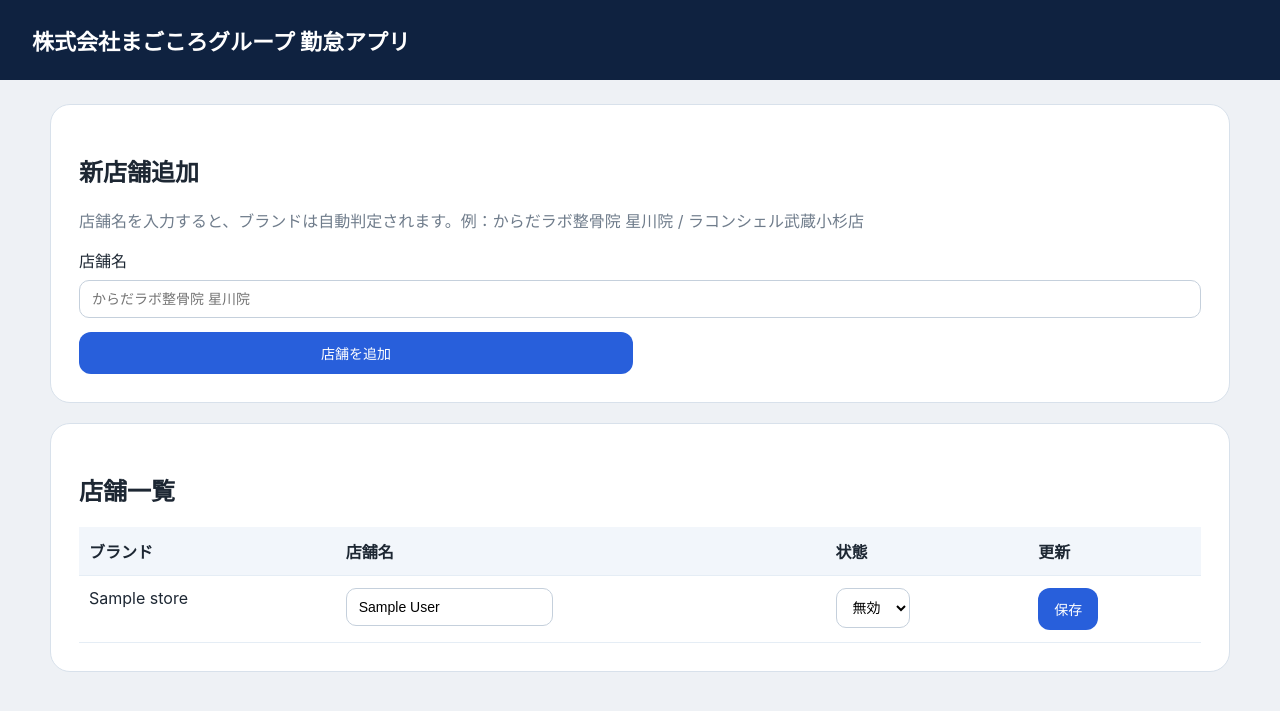
After one commit to yuji1007-07/timecard_app, a Flask app: template templates/stores.html in a window 1280 px wide. The commit adds this page. Shown: the top 711 px of the page. Run offline with Flask 3, Linux system fonts and the light colour scheme; the template is opened without the code that fills it: most values are stand-ins (such as "Sample title", 1, 10 or a date in 2020).

Commit message:
update v3.3 store management

```diff
--- a/app.py
+++ b/app.py
@@ -27,7 +27,6 @@ from openpyxl.styles import Alignment, Border, Font, PatternFill, Side
 from werkzeug.security import check_password_hash, generate_password_hash
 
 BASE_DIR = os.path.dirname(os.path.abspath(__file__))
-
 if os.environ.get("RENDER"):
     DATABASE = "/tmp/timecard.db"
 else:
@@ -38,31 +37,58 @@ TOKYO_TZ = ZoneInfo("Asia/Tokyo")
 
 app = Flask(__name__)
 app.config["SECRET_KEY"] = "change-this-secret-key-v30"
-app.config["SESSION_COOKIE_NAME"] = "magokoro_timecard_v30"
+app.config["SESSION_COOKIE_NAME"] = "magokoro_timecard_v33"
 
 
 ALL_STORES = [
-    "からだﾗﾎﾞ駅前院",
-    "からだﾗﾎﾞ桜台院",
-    "ﾗｺﾝｼｪﾙ青葉台店",
-    "鍼灸ﾗｺﾝｼｪﾙ青葉台店",
-    "からだﾗﾎﾞ溝の口院",
-    "ﾗｺﾝｼｪﾙ三軒茶屋",
-    "からだﾗﾎﾞ駒沢大学駅院",
+    "からだラボ整骨院 たまプラーザ院",
+    "からだラボ整骨院 センター北院",
+    "からだラボ整骨院 マプレ院",
+    "からだラボ整骨院 向ヶ丘遊園院",
+    "からだラボ整骨院 新百合ヶ丘北口院",
+    "からだラボ整骨院 桜台院",
+    "からだラボ武蔵整骨院 武蔵小杉院",
+    "からだラボ整骨院 溝の口分院",
+    "からだラボ整骨院 溝の口院",
     "狛江駅前整骨院",
-    "からだﾗﾎﾞ新百合ヶ丘北口院",
-    "からだﾗﾎﾞ溝の口分院",
-    "からだﾗﾎﾞたまﾌﾟﾗｰｻﾞ院",
-    "鍼灸ﾗｺﾝｼｪﾙたまﾌﾟﾗｰｻﾞ店",
-    "ﾗｺﾝｼｪﾙ溝の口店",
-    "鍼灸ﾗｺﾝｼｪﾙ代々木上原店",
-    "ラ・コンシェル町田店",
-    "からだラボ整骨院　センター北院",
-    "からだラボ整骨院　マプレ院",
-    "からだﾗﾎﾞ武蔵小杉院",
-    "からだﾗﾎﾞ用賀院",
-    "からだﾗﾎﾞ向ヶ丘遊園院",
+    "からだラボ整骨院 用賀院",
+    "からだラボ駅前整骨院",
+    "からだラボ整骨院 駒沢大学駅院",
+    "からだラボ整骨院 星川院",
+    "ラコンシェル三軒茶屋",
+    "ラコンシェル溝の口店",
+    "ラコンシェル町田店",
+    "ラコンシェル青葉台店",
+    "ラコンシェル武蔵小杉店",
+    "鍼灸ラコンシェルたまプラーザ店",
+    "鍼灸ラコンシェル代々木上原店",
+    "鍼灸ラコンシェル青葉台店",
+    "鍼灸ラコンシェル町田店",
+    "鍼灸ラコンシェル武蔵小杉店",
 ]
+
+STORE_RENAMES = {
+    "からだラボ駅前院": "からだラボ駅前整骨院",
+    "からだラボ桜台院": "からだラボ整骨院 桜台院",
+    "ラコンシェル青葉台店": "ラコンシェル青葉台店",
+    "鍼灸ラコンシェル青葉台店": "鍼灸ラコンシェル青葉台店",
+    "からだラボ溝の口院": "からだラボ整骨院 溝の口院",
+    "ラコンシェル三軒茶屋": "ラコンシェル三軒茶屋",
+    "からだラボ駒沢大学駅院": "からだラボ整骨院 駒沢大学駅院",
+    "からだラボ新百合ヶ丘北口院": "からだラボ整骨院 新百合ヶ丘北口院",
+    "からだラボ溝の口分院": "からだラボ整骨院 溝の口分院",
+    "からだラボたまプラーザ院": "からだラボ整骨院 たまプラーザ院",
+    "鍼灸ラコンシェルたまプラーザ店": "鍼灸ラコンシェルたまプラーザ店",
+    "ラコンシェル溝の口店": "ラコンシェル溝の口店",
+    "鍼灸ラコンシェル代々木上原店": "鍼灸ラコンシェル代々木上原店",
+    "ラ・コンシェル町田店": "ラコンシェル町田店",
+    "からだラボ整骨院 センター北院": "からだラボ整骨院 センター北院",
+    "からだラボ整骨院 マプレ院": "からだラボ整骨院 マプレ院",
+    "からだラボ武蔵小杉院": "からだラボ武蔵整骨院 武蔵小杉院",
+    "からだラボ用賀院": "からだラボ整骨院 用賀院",
+    "からだラボ向ヶ丘遊園院": "からだラボ整骨院 向ヶ丘遊園院",
+}
+
 
 
 # ---------- DB helpers ----------
@@ -81,6 +107,11 @@ def close_db(exception=None):
         db.close()
 
 
+def column_exists(db, table_name: str, column_name: str) -> bool:
+    rows = db.execute(f"PRAGMA table_info({table_name})").fetchall()
+    return any(row[1] == column_name for row in rows)
+
+
 def ensure_runtime_schema(db):
     db.execute(
         """
@@ -95,6 +126,10 @@ def ensure_runtime_schema(db):
         )
         """
     )
+    if not column_exists(db, "stores", "is_active"):
+        db.execute("ALTER TABLE stores ADD COLUMN is_active INTEGER NOT NULL DEFAULT 1")
+    if not column_exists(db, "users", "is_active"):
+        db.execute("ALTER TABLE users ADD COLUMN is_active INTEGER NOT NULL DEFAULT 1")
     db.commit()
 
 
@@ -113,8 +148,12 @@ def detect_brand_and_store(display_name: str) -> tuple[str, str]:
         return "ラコンシェル", normalized.replace("ラコンシェル", "", 1).strip()
     if normalized.startswith("ラ・コンシェル"):
         return "ラコンシェル", normalized.replace("ラ・コンシェル", "", 1).strip()
+    if normalized.startswith("からだラボ武蔵整骨院"):
+        return "からだラボ整骨院", normalized.replace("からだラボ武蔵整骨院", "", 1).strip()
     if normalized.startswith("からだラボ整骨院"):
         return "からだラボ整骨院", normalized.replace("からだラボ整骨院", "", 1).strip()
+    if normalized.startswith("からだラボ駅前整骨院"):
+        return "からだラボ整骨院", "駅前整骨院"
     if normalized.startswith("からだラボ"):
         return "からだラボ整骨院", normalized.replace("からだラボ", "", 1).strip()
 
@@ -122,7 +161,6 @@ def detect_brand_and_store(display_name: str) -> tuple[str, str]:
         return "からだラボ整骨院", normalized
 
     return "からだラボ整骨院", normalized
-
 
 
 
@@ -141,22 +179,38 @@ def database_ready() -> bool:
 
 
 def sync_master_stores(db):
+    # 旧店舗名を新しい正式名称へ寄せる
+    existing_rows = db.execute("SELECT id, display_name FROM stores").fetchall()
+    current_names = {normalize_text(row["display_name"]): row["id"] for row in existing_rows}
+
+    for old_name, new_name in STORE_RENAMES.items():
+        old_norm = normalize_text(old_name)
+        new_norm = normalize_text(new_name)
+        if old_norm in current_names and new_norm not in current_names:
+            store_id = current_names[old_norm]
+            brand_name, store_name = detect_brand_and_store(new_name)
+            db.execute(
+                "UPDATE stores SET brand_name = ?, store_name = ?, display_name = ?, is_active = 1 WHERE id = ?",
+                (brand_name, store_name, new_norm, store_id),
+            )
+
     existing_rows = db.execute("SELECT id, display_name FROM stores").fetchall()
     existing = {normalize_text(row["display_name"]): row["id"] for row in existing_rows}
 
     for store_display_name in ALL_STORES:
         normalized_display = normalize_text(store_display_name)
         if normalized_display in existing:
+            db.execute("UPDATE stores SET is_active = 1 WHERE id = ?", (existing[normalized_display],))
             continue
         brand_name, store_name = detect_brand_and_store(store_display_name)
         db.execute(
-            "INSERT INTO stores (company_name, brand_name, store_name, display_name) VALUES (?, ?, ?, ?)",
+            "INSERT INTO stores (company_name, brand_name, store_name, display_name, is_active) VALUES (?, ?, ?, ?, 1)",
             (COMPANY_NAME, brand_name, store_name, normalized_display),
         )
 
     admin_row = db.execute("SELECT id FROM users WHERE username = ?", ("admin",)).fetchone()
     if admin_row is None:
-        first_store = db.execute("SELECT id FROM stores ORDER BY id LIMIT 1").fetchone()
+        first_store = db.execute("SELECT id FROM stores WHERE is_active = 1 ORDER BY id LIMIT 1").fetchone()
         if first_store:
             db.execute(
                 "INSERT INTO users (store_id, username, password_hash, full_name, role, is_active) VALUES (?, ?, ?, ?, ?, 1)",
@@ -369,7 +423,7 @@ def get_today_attendance(user_id: int):
 def get_allowed_store_filter(requested_store_id: str | None):
     db = get_db()
     if g.user["role"] == "admin":
-        stores = db.execute("SELECT * FROM stores ORDER BY brand_name, store_name").fetchall()
+        stores = db.execute("SELECT * FROM stores WHERE is_active = 1 ORDER BY brand_name, store_name").fetchall()
         if requested_store_id:
             return requested_store_id, stores, None
         return None, stores, None
@@ -380,7 +434,7 @@ def get_allowed_store_filter(requested_store_id: str | None):
 
     placeholders = ",".join(["?"] * len(accessible_ids))
     stores = db.execute(
-        f"SELECT * FROM stores WHERE id IN ({placeholders}) ORDER BY brand_name, store_name",
+        f"SELECT * FROM stores WHERE is_active = 1 AND id IN ({placeholders}) ORDER BY brand_name, store_name",
         accessible_ids,
     ).fetchall()
 
@@ -777,7 +831,7 @@ def manage_users():
         ORDER BY s.brand_name, s.store_name, u.full_name
         """
     ).fetchall()
-    stores = db.execute("SELECT * FROM stores ORDER BY brand_name, store_name").fetchall()
+    stores = db.execute("SELECT * FROM stores WHERE is_active = 1 ORDER BY brand_name, store_name").fetchall()
     permission_map = get_permission_display_map()
     return render_template("users.html", users=users, stores=stores, permission_map=permission_map)
 
@@ -800,16 +854,19 @@ def edit_user_permissions(user_id: int):
         flash("対象スタッフが見つかりません。", "error")
         return redirect(url_for("manage_users"))
 
-    stores = db.execute("SELECT * FROM stores ORDER BY brand_name, store_name").fetchall()
+    stores = db.execute("SELECT * FROM stores WHERE is_active = 1 ORDER BY brand_name, store_name").fetchall()
     selected_store_ids = {
         row["store_id"]
         for row in db.execute("SELECT store_id FROM user_store_permissions WHERE user_id = ?", (user_id,)).fetchall()
     }
 
     if request.method == "POST":
+        new_store_id = int(request.form["store_id"])
         permission_store_ids = request.form.getlist("permission_store_ids")
+        db.execute("UPDATE users SET store_id = ? WHERE id = ?", (new_store_id, user_id))
         set_user_store_permissions(user_id, permission_store_ids)
-        flash("担当店舗を更新しました。", "success")
+        db.commit()
+        flash("所属店舗と担当店舗を更新しました。", "success")
         return redirect(url_for("manage_users"))
 
     return render_template(
@@ -818,6 +875,52 @@ def edit_user_permissions(user_id: int):
         stores=stores,
         selected_store_ids=selected_store_ids,
     )
+
+
+@app.route("/admin/stores", methods=["GET", "POST"])
+@login_required
+@admin_required
+def manage_stores():
+    db = get_db()
+    if request.method == "POST":
+        action = request.form.get("action", "create")
+        if action == "create":
+            display_name = normalize_text(request.form.get("display_name", ""))
+            if not display_name:
+                flash("店舗名を入力してください。", "error")
+                return redirect(url_for("manage_stores"))
+            brand_name, store_name = detect_brand_and_store(display_name)
+            existing = db.execute("SELECT id FROM stores WHERE display_name = ?", (display_name,)).fetchone()
+            if existing:
+                db.execute("UPDATE stores SET is_active = 1 WHERE id = ?", (existing["id"],))
+                flash("既存店舗を再有効化しました。", "success")
+            else:
+                db.execute(
+                    "INSERT INTO stores (company_name, brand_name, store_name, display_name, is_active) VALUES (?, ?, ?, ?, 1)",
+                    (COMPANY_NAME, brand_name, store_name, display_name),
+                )
+                flash("店舗を追加しました。", "success")
+            db.commit()
+            return redirect(url_for("manage_stores"))
+
+        store_id = int(request.form.get("store_id"))
+        if action == "update":
+            display_name = normalize_text(request.form.get("display_name", ""))
+            if not display_name:
+                flash("店舗名を入力してください。", "error")
+                return redirect(url_for("manage_stores"))
+            brand_name, store_name = detect_brand_and_store(display_name)
+            is_active = 1 if request.form.get("is_active") == "1" else 0
+            db.execute(
+                "UPDATE stores SET brand_name = ?, store_name = ?, display_name = ?, is_active = ? WHERE id = ?",
+                (brand_name, store_name, display_name, is_active, store_id),
+            )
+            db.commit()
+            flash("店舗情報を更新しました。", "success")
+            return redirect(url_for("manage_stores"))
+
+    stores = db.execute("SELECT * FROM stores ORDER BY is_active DESC, brand_name, store_name").fetchall()
+    return render_template("stores.html", stores=stores)
 
 
 @app.route("/admin/users/<int:user_id>/delete", methods=["POST"])
--- a/schema.sql
+++ b/schema.sql
@@ -9,6 +9,7 @@ CREATE TABLE stores (
     brand_name TEXT NOT NULL,
     store_name TEXT NOT NULL,
     display_name TEXT NOT NULL,
+    is_active INTEGER NOT NULL DEFAULT 1,
     created_at TIMESTAMP DEFAULT CURRENT_TIMESTAMP
 );
 
--- a/static/style.css
+++ b/static/style.css
@@ -154,3 +154,5 @@ th {
     grid-template-columns: 1fr;
   }
 }
+
+.inline-form { display: contents; }
--- a/templates/base.html
+++ b/templates/base.html
@@ -22,6 +22,7 @@
       {% endif %}
       {% if session.get('role') == 'admin' %}
       <a href="{{ url_for('manage_users') }}">スタッフ管理</a>
+      <a href="{{ url_for('manage_stores') }}">店舗管理</a>
       {% endif %}
       <a href="{{ url_for('logout') }}">ログアウト</a>
     </nav>
--- /dev/null
+++ b/templates/stores.html
@@ -0,0 +1,41 @@
+{% extends 'base.html' %}
+{% block title %}店舗管理{% endblock %}
+{% block content %}
+<div class="card">
+  <h2>新店舗追加</h2>
+  <p class="muted">店舗名を入力すると、ブランドは自動判定されます。例：からだラボ整骨院 星川院 / ラコンシェル武蔵小杉店</p>
+  <form method="post" class="grid-form cols-2">
+    <input type="hidden" name="action" value="create">
+    <label class="full">店舗名
+      <input type="text" name="display_name" required placeholder="からだラボ整骨院 星川院">
+    </label>
+    <button type="submit">店舗を追加</button>
+  </form>
+</div>
+
+<div class="card">
+  <h2>店舗一覧</h2>
+  <table>
+    <thead><tr><th>ブランド</th><th>店舗名</th><th>状態</th><th>更新</th></tr></thead>
+    <tbody>
+      {% for store in stores %}
+      <tr>
+        <form method="post">
+          <input type="hidden" name="action" value="update">
+          <input type="hidden" name="store_id" value="{{ store['id'] }}">
+          <td>{{ store['brand_name'] }}</td>
+          <td><input type="text" name="display_name" value="{{ store['display_name'] }}" required></td>
+          <td>
+            <select name="is_active">
+              <option value="1" {% if store['is_active'] %}selected{% endif %}>有効</option>
+              <option value="0" {% if not store['is_active'] %}selected{% endif %}>無効</option>
+            </select>
+          </td>
+          <td><button type="submit">保存</button></td>
+        </form>
+      </tr>
+      {% endfor %}
+    </tbody>
+  </table>
+</div>
+{% endblock %}
--- a/templates/users.html
+++ b/templates/users.html
@@ -48,7 +48,7 @@
 <div class="card">
   <h2>スタッフ一覧</h2>
   <table>
-    <thead><tr><th>氏名</th><th>ID</th><th>権限</th><th>ブランド</th><th>店舗</th><th>担当店舗</th><th>操作</th></tr></thead>
+    <thead><tr><th>氏名</th><th>ID</th><th>権限</th><th>ブランド</th><th>所属店舗</th><th>担当店舗</th><th>操作</th></tr></thead>
     <tbody>
       {% for user in users %}
       <tr>
@@ -60,9 +60,7 @@
         <td>{{ permission_map.get(user['id'], '-') }}</td>
         <td>
           <div class="action-stack">
-            {% if user['role'] != 'admin' %}
-            <a class="button-link secondary small" href="{{ url_for('edit_user_permissions', user_id=user['id']) }}">担当店舗設定</a>
-            {% endif %}
+            <a class="button-link secondary small" href="{{ url_for('edit_user_permissions', user_id=user['id']) }}">所属・担当変更</a>
             {% if user['id'] == session.get('user_id') %}
             <span class="muted">自分は削除不可</span>
             {% else %}
```
Also changed, not shown: templates/user_permissions.html (+11 -4 lines).
